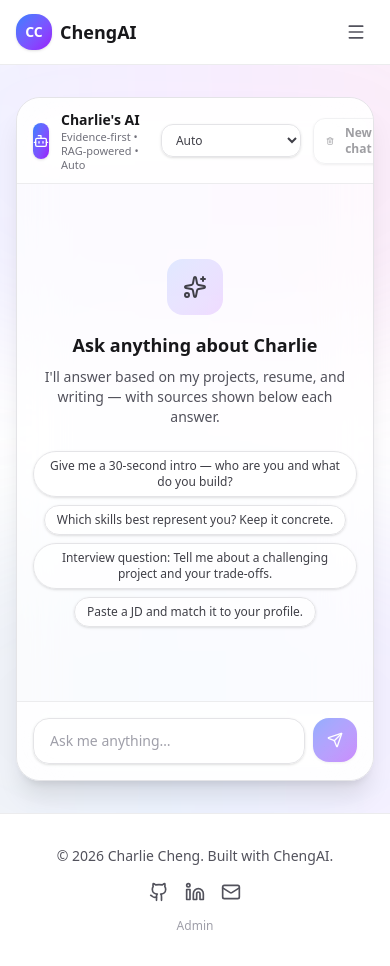
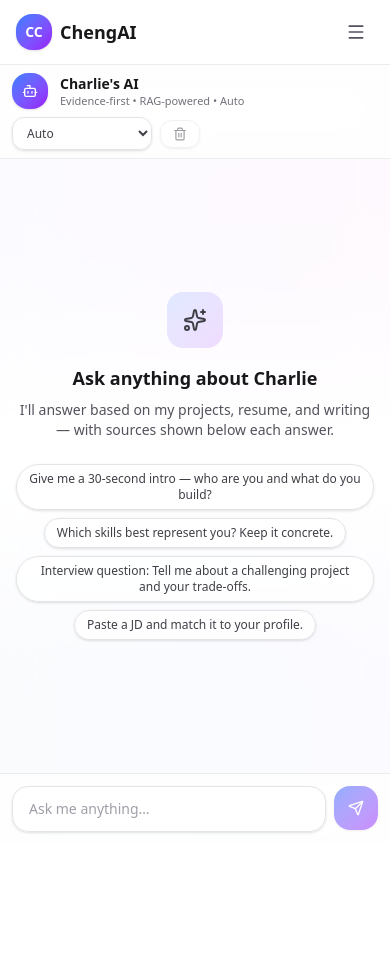
Before and after one commit to Oak112/chengai, a Next.js app: page /chat in a window 390 px wide. After the commit the page ends 844 px from the top, so only its background shows below. Built offline with nearby package versions, Linux system fonts and the light colour scheme.

Commit message:
Fix mobile chat layout

```diff
--- a/src/app/chat/page.tsx
+++ b/src/app/chat/page.tsx
@@ -16,16 +16,14 @@ export default function ChatPage({
     rawMode === 'auto' || rawMode === 'tech' || rawMode === 'behavior' ? rawMode : undefined;
 
   return (
-    <div className="relative">
+    <div className="relative flex h-full min-h-0 flex-col">
       <div className="pointer-events-none absolute inset-0 -z-10 overflow-hidden">
         <div className="absolute -top-24 left-1/2 h-96 w-[42rem] -translate-x-1/2 rounded-full bg-gradient-to-r from-blue-500/10 via-purple-500/10 to-pink-500/10 blur-3xl" />
         <div className="absolute -bottom-24 left-1/2 h-96 w-[42rem] -translate-x-1/2 rounded-full bg-gradient-to-r from-zinc-500/10 via-blue-500/10 to-purple-500/10 blur-3xl" />
       </div>
 
-      <div className="mx-auto max-w-5xl px-4 py-8 sm:px-6 lg:px-8">
-        <div className="h-[calc(100vh-10rem)]">
-          <ChatInterface initialMessage={initialMessage} initialMode={initialMode} />
-        </div>
+      <div className="mx-auto flex h-full w-full max-w-5xl flex-1 min-h-0 flex-col px-0 py-0 sm:px-6 sm:py-8 lg:px-8">
+        <ChatInterface initialMessage={initialMessage} initialMode={initialMode} />
       </div>
     </div>
   );
--- a/src/app/layout.tsx
+++ b/src/app/layout.tsx
@@ -1,8 +1,7 @@
 import type { Metadata } from "next";
 import { Geist, Geist_Mono } from "next/font/google";
 import "./globals.css";
-import Header from "@/components/layout/Header";
-import Footer from "@/components/layout/Footer";
+import Shell from "@/components/layout/Shell";
 
 const geistSans = Geist({
   variable: "--font-geist-sans",
@@ -35,11 +34,9 @@ export default function RootLayout({
   return (
     <html lang="en">
       <body
-        className={`${geistSans.variable} ${geistMono.variable} antialiased min-h-screen flex flex-col bg-gradient-to-b from-zinc-50 via-white to-white dark:from-zinc-950 dark:via-zinc-950 dark:to-zinc-950`}
+        className={`${geistSans.variable} ${geistMono.variable} antialiased min-h-[100dvh] bg-gradient-to-b from-zinc-50 via-white to-white dark:from-zinc-950 dark:via-zinc-950 dark:to-zinc-950`}
       >
-        <Header />
-        <main className="flex-1">{children}</main>
-        <Footer />
+        <Shell>{children}</Shell>
       </body>
     </html>
   );
--- a/src/components/chat/ChatInterface.tsx
+++ b/src/components/chat/ChatInterface.tsx
@@ -244,25 +244,29 @@ export default function ChatInterface({ initialMessage, initialMode }: ChatInter
   };
 
   return (
-    <div className="relative flex h-full flex-col overflow-hidden rounded-3xl border border-zinc-200 bg-white/70 shadow-xl backdrop-blur-xl dark:border-zinc-800 dark:bg-zinc-950/60">
+    <div className="relative flex h-full flex-col overflow-hidden rounded-none border-0 border-zinc-200 bg-white/70 shadow-none backdrop-blur-xl dark:border-zinc-800 dark:bg-zinc-950/60 sm:rounded-3xl sm:border sm:shadow-xl">
       {/* Top Bar */}
-      <div className="sticky top-0 z-10 flex items-center justify-between gap-3 border-b border-zinc-200/70 bg-white/60 px-4 py-3 backdrop-blur-xl dark:border-zinc-800/70 dark:bg-zinc-950/40">
-        <div className="flex items-center gap-3">
-          <div className="flex h-9 w-9 items-center justify-center rounded-2xl bg-gradient-to-br from-blue-500 to-purple-600 shadow-sm">
+      <div className="sticky top-0 z-10 border-b border-zinc-200/70 bg-white/60 px-3 py-2 backdrop-blur-xl dark:border-zinc-800/70 dark:bg-zinc-950/40 sm:px-4 sm:py-3">
+        <div className="flex flex-wrap items-center justify-between gap-2">
+          <div className="flex min-w-0 items-center gap-3">
+            <div className="flex h-9 w-9 shrink-0 items-center justify-center rounded-2xl bg-gradient-to-br from-blue-500 to-purple-600 shadow-sm">
               <Bot className="h-4 w-4 text-white" />
             </div>
-          <div className="leading-tight">
-            <div className="text-sm font-semibold text-zinc-900 dark:text-white">
+            <div className="min-w-0 leading-tight">
+              <div className="truncate text-sm font-semibold text-zinc-900 dark:text-white">
                 Charlie&apos;s AI
               </div>
               <div className="text-[11px] text-zinc-500 dark:text-zinc-400">
                 Evidence-first • RAG-powered • {mode === 'auto' ? 'Auto' : mode}
               </div>
             </div>
+          </div>
+
+          <div className="flex items-center gap-2">
             <select
               value={mode}
               onChange={(e) => setMode(e.target.value as typeof mode)}
-            className="ml-2 rounded-xl border border-zinc-200 bg-white/80 px-2.5 py-1.5 text-xs font-medium text-zinc-700 shadow-sm hover:bg-white dark:border-zinc-800 dark:bg-zinc-950/60 dark:text-zinc-200 dark:hover:bg-zinc-950"
+              className="max-w-[9.5rem] rounded-xl border border-zinc-200 bg-white/80 px-2.5 py-1.5 text-xs font-medium text-zinc-700 shadow-sm hover:bg-white dark:border-zinc-800 dark:bg-zinc-950/60 dark:text-zinc-200 dark:hover:bg-zinc-950 sm:max-w-none"
               disabled={isLoading}
               aria-label="Mode"
             >
@@ -270,23 +274,24 @@ export default function ChatInterface({ initialMessage, initialMode }: ChatInter
               <option value="tech">Tech deep dive</option>
               <option value="behavior">Behavioral (STAR)</option>
             </select>
-        </div>
-        <div className="flex items-center gap-2">
+
             <button
               onClick={clearChat}
               disabled={isLoading || messages.length === 0}
               className="inline-flex items-center gap-2 rounded-xl border border-zinc-200 bg-white/80 px-3 py-1.5 text-xs font-semibold text-zinc-700 shadow-sm hover:bg-white disabled:opacity-50 dark:border-zinc-800 dark:bg-zinc-950/60 dark:text-zinc-200 dark:hover:bg-zinc-950"
+              aria-label="New chat"
             >
               <Trash2 className="h-3.5 w-3.5" />
-            New chat
+              <span className="hidden sm:inline">New chat</span>
             </button>
+          </div>
         </div>
       </div>
       {/* Messages */}
       <div
         ref={scrollContainerRef}
         onScroll={handleScroll}
-        className="flex-1 overflow-y-auto p-4 sm:p-6 space-y-4"
+        className="flex-1 min-h-0 space-y-4 overflow-y-auto overscroll-contain p-4 sm:p-6"
       >
         {messages.length === 0 && (
           <div className="flex h-full flex-col items-center justify-center text-center">
@@ -404,7 +409,7 @@ export default function ChatInterface({ initialMessage, initialMode }: ChatInter
         ))}
       </div>
       {/* Input */}
-      <div className="border-t border-zinc-200/70 bg-white/60 p-4 backdrop-blur-xl dark:border-zinc-800/70 dark:bg-zinc-950/40">
+      <div className="border-t border-zinc-200/70 bg-white/60 px-3 pt-3 pb-[calc(env(safe-area-inset-bottom)+0.75rem)] backdrop-blur-xl dark:border-zinc-800/70 dark:bg-zinc-950/40 sm:p-4">
         <div className="flex gap-2">
           <textarea
             value={input}
--- a/src/components/layout/Footer.tsx
+++ b/src/components/layout/Footer.tsx
@@ -1,3 +1,5 @@
+'use client';
+
 import Link from 'next/link';
 import { Github, Linkedin, Mail } from 'lucide-react';
 
--- /dev/null
+++ b/src/components/layout/Shell.tsx
@@ -0,0 +1,26 @@
+'use client';
+
+import { usePathname } from 'next/navigation';
+import Header from '@/components/layout/Header';
+import Footer from '@/components/layout/Footer';
+
+export default function Shell({ children }: { children: React.ReactNode }) {
+  const pathname = usePathname();
+  const isChatRoute = pathname === '/chat' || pathname.startsWith('/chat/');
+
+  return (
+    <div
+      className={
+        isChatRoute
+          ? 'flex h-[100dvh] flex-col overflow-hidden'
+          : 'flex min-h-[100dvh] flex-col'
+      }
+    >
+      <Header />
+      <main className={isChatRoute ? 'flex-1 min-h-0 overflow-hidden' : 'flex-1 min-h-0'}>
+        {children}
+      </main>
+      {!isChatRoute && <Footer />}
+    </div>
+  );
+}
```
Lines whose indentation alone changed are shown as unchanged.
